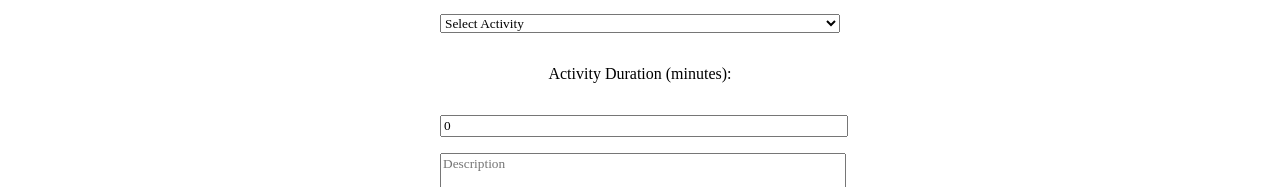
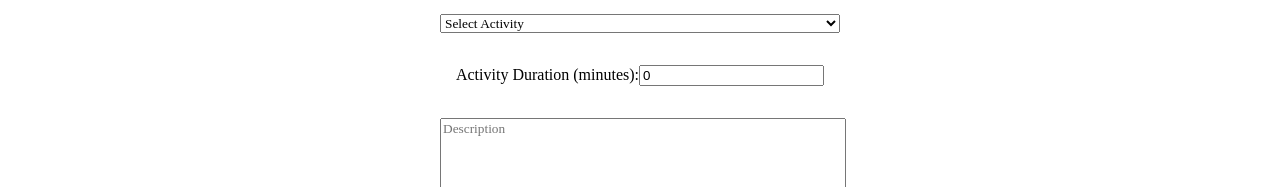
Before and after one commit to areyekayo/mindful-journal, a React (Create React App) app: page / in a window 1280 px wide. Shown: the part 232-419 px from the top of the page. Built offline with nearby package versions, Linux system fonts and the light colour scheme; no server answers.

Commit message:
adjust form styling

```diff
--- a/src/components/AddJournalForm.js
+++ b/src/components/AddJournalForm.js
@@ -56,14 +56,14 @@ function AddJournalForm({onAddNewEntry}) {
                     <option value="yoga">Yoga</option>
                     <option value="retreat">Retreat</option>
                 </select>
-                <p>Activity Duration (minutes):</p>
+                <p>Activity Duration (minutes):
                 <input
                     type="number"
                     name="duration"
-                    placeholder="Activity Duration (minutes)"
                     onChange={handleChange}
                     value={newEntry.duration}
                 />
+                </p>
                 <textarea
                     placeholder="Description"
                     name="description"
```
